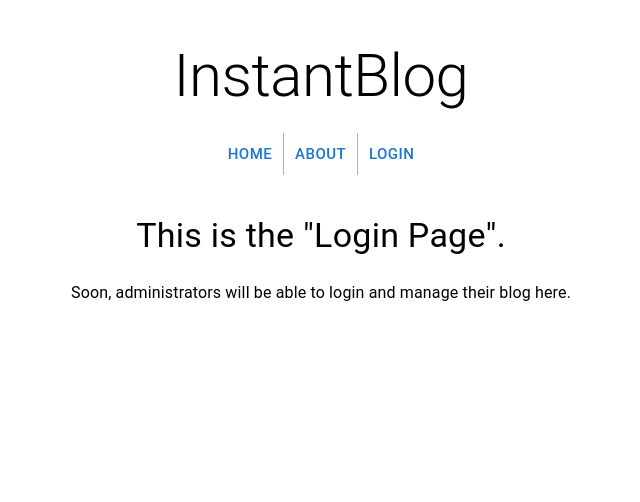
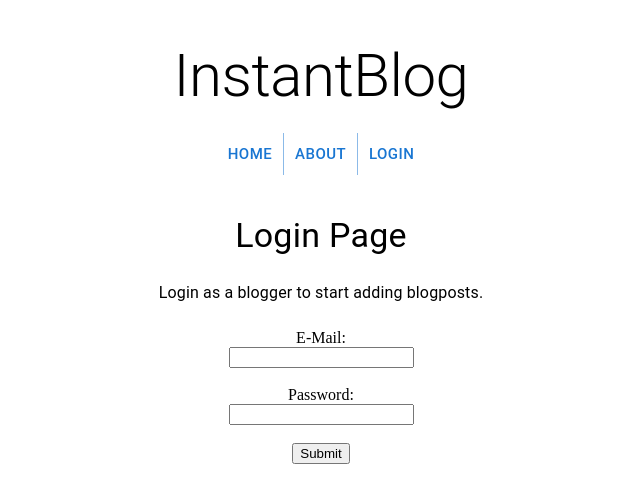
Before and after one commit to jurijkreutz/instantblog, a React (Vite) app in the folder frontend/instantblog/: page /login in a window 1280 px wide. Shown: the top 502 px of the page, without its empty margins (319-959 px from the left). Built offline with nearby package versions, Linux system fonts and the light colour scheme.

Commit message:
feat: add login/logout feature to frontend

```diff
--- a/frontend/instantblog/src/App.tsx
+++ b/frontend/instantblog/src/App.tsx
@@ -1,5 +1,6 @@
 import './App.css'
 import { BrowserRouter, Routes, Route } from "react-router-dom";
+import { useState, useEffect } from 'react';
 import Layout from './components/Layout'
 import Blog from './components/Blog';
 import About from './components/About';
@@ -7,14 +8,20 @@ import Login from './components/Login';
 
 function App() {
 
+  const [userLoggedIn, setUserLoggedIn] = useState<boolean>(false);
+
+  useEffect(() => {
+    setUserLoggedIn(localStorage.getItem('token') != null);
+  }, [])
+
   return (
     <>
     <BrowserRouter>
         <Routes>
-              <Route path="/" element={<Layout />}>
+              <Route path="/" element={<Layout userLoggedIn={userLoggedIn} setUserLoggedIn={setUserLoggedIn} />}>
                 <Route index element={<Blog />} />
                 <Route path="about" element={<About />}/>
-                <Route path="login" element={<Login />}/>
+                <Route path="login" element={<Login setUserLoggedIn={setUserLoggedIn}/>}/>
               </Route>
         </Routes>
       </BrowserRouter>
--- a/frontend/instantblog/src/components/Layout.tsx
+++ b/frontend/instantblog/src/components/Layout.tsx
@@ -1,9 +1,21 @@
-import React from 'react'
+import { SetStateAction, Dispatch } from 'react'
 import { Outlet, Link } from 'react-router-dom'
 import { Typography } from '@mui/material'
 import { ButtonGroup, Button } from '@mui/material'
 
-export default function Layout() {
+interface LayoutProps {
+    userLoggedIn: boolean;
+    setUserLoggedIn: Dispatch<SetStateAction<boolean>>;
+}
+
+export default function Layout({ userLoggedIn, setUserLoggedIn }: LayoutProps) {
+
+    const logoutUser = () => {
+        console.log("Logout clicked");
+        setUserLoggedIn(false);
+        localStorage.removeItem('token');
+      }
+
   return (
     <div>
       <Typography variant="h2" component="h1" gutterBottom>
@@ -12,7 +24,7 @@ export default function Layout() {
       <ButtonGroup size="large" variant="text" aria-label="text button group">
         <Button component={Link} to="/">Home</Button>
         <Button component={Link} to="/about">About</Button>
-        <Button component={Link} to="/login">Login</Button>
+        {!userLoggedIn ? <Button component={Link} to="/login">Login</Button> : <Button component={"a"} onClick={logoutUser}>Logout</Button>}
       </ButtonGroup>
       <Outlet />
 
--- a/frontend/instantblog/src/components/Login.tsx
+++ b/frontend/instantblog/src/components/Login.tsx
@@ -1,16 +1,64 @@
-import React from 'react'
+import React, { ChangeEvent, Dispatch, SetStateAction } from 'react'
 import { Box } from '@mui/material'
 import Typography from '@mui/material/Typography'
+import { useState } from 'react';
+import { login } from '../fetch';
+import { useNavigate } from 'react-router-dom';
 
-export default function Login() {
+interface LoginProps {
+    setUserLoggedIn: Dispatch<SetStateAction<boolean>>;
+}
+
+export default function Login({ setUserLoggedIn }: LoginProps) {
+
+    const navigate = useNavigate();
+
+    const [inputData, setInputData] = useState({
+        email: "",
+        password: ""
+      });
+
+    const handleChange = (event: ChangeEvent<HTMLInputElement>) => {
+        const { target } = event
+        if (target) {
+            const value = target.value;
+            setInputData({
+                ...inputData,
+                [target.name]: value
+            });
+        }
+    };
+
+    async function loginHandler(event: React.MouseEvent<HTMLInputElement, MouseEvent>) {
+        event.preventDefault();
+        const result = await login(inputData.email, inputData.password)
+        if (result.status == 200) {
+          console.log(result);
+          console.log('Successfully logged in on server!');
+          localStorage.setItem('token', result.data.jwt);
+          setUserLoggedIn(true);
+          navigate("/");
+        }
+    }
+
+
   return (
       <Box sx={{ width: '100%', mt: 5 }}>
         <Typography variant="h4" component="h4" gutterBottom sx={{ mb: 3 }}>
-            This is the "Login Page".
+            Login Page
          </Typography>
-         <Typography component="p" gutterBottom>
-            Soon, administrators will be able to login and manage their blog here.
+         <Typography component="p" gutterBottom sx={{ mb: 3 }}>
+            Login as a blogger to start adding blogposts.
          </Typography>
+         <form>
+          <label htmlFor="email">E-Mail:</label><br/>
+          <input type="text" id="email" name="email" value={inputData.email} onChange={handleChange}></input>
+          <br/><br/>
+          <label htmlFor="password">Password:</label><br/>
+          <input type="text" id="password" name="password" value={inputData.password} onChange={handleChange}></input>
+          <br></br><br></br>
+          <input type="submit" onClick={loginHandler}></input>
+        </form>
       </Box>
   )
 }
--- a/frontend/instantblog/src/fetch.tsx
+++ b/frontend/instantblog/src/fetch.tsx
@@ -4,6 +4,21 @@ const axiosInstance = axios.create({
     baseURL: 'http://localhost:8080',
     withCredentials: false
   });
+
+
+axiosInstance.interceptors.request.use(
+(config) => {
+    const token = localStorage.getItem('token');
+    if (token) {
+        config.headers['Authorization'] = 'Bearer ' + token;
+    }
+    config.headers['Content-Type'] = 'application/json';
+    return config;
+},
+(error) => {
+    Promise.reject(error);
+}
+);
 
 export type Blogpost = {
     id: number,
@@ -16,3 +31,17 @@ export async function fetchBlogposts(): Promise<Blogpost[]> {
     const response: AxiosResponse<any,any> = await axiosInstance.get(`/api/posts`);
     return response.data;
 }
+
+export async function login(email: string, password: string): Promise<AxiosResponse> {
+    const loginDetails = {
+      email: email,
+      password: password,
+    };
+    console.log(loginDetails);
+    return await axiosInstance
+      .post("http://localhost:8080/api/auth/authenticate", loginDetails)
+      .then((response) => {
+        console.log(response);
+        return response;
+      });
+  }
```
